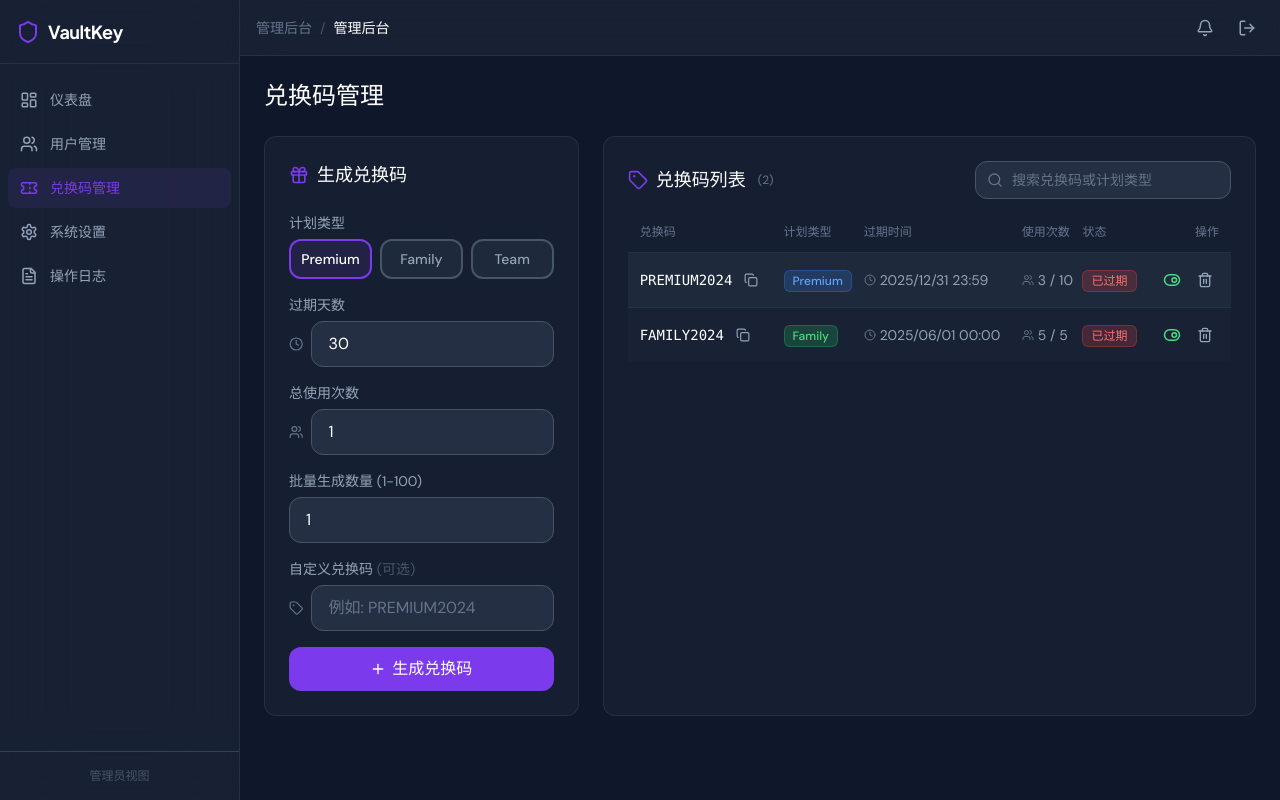
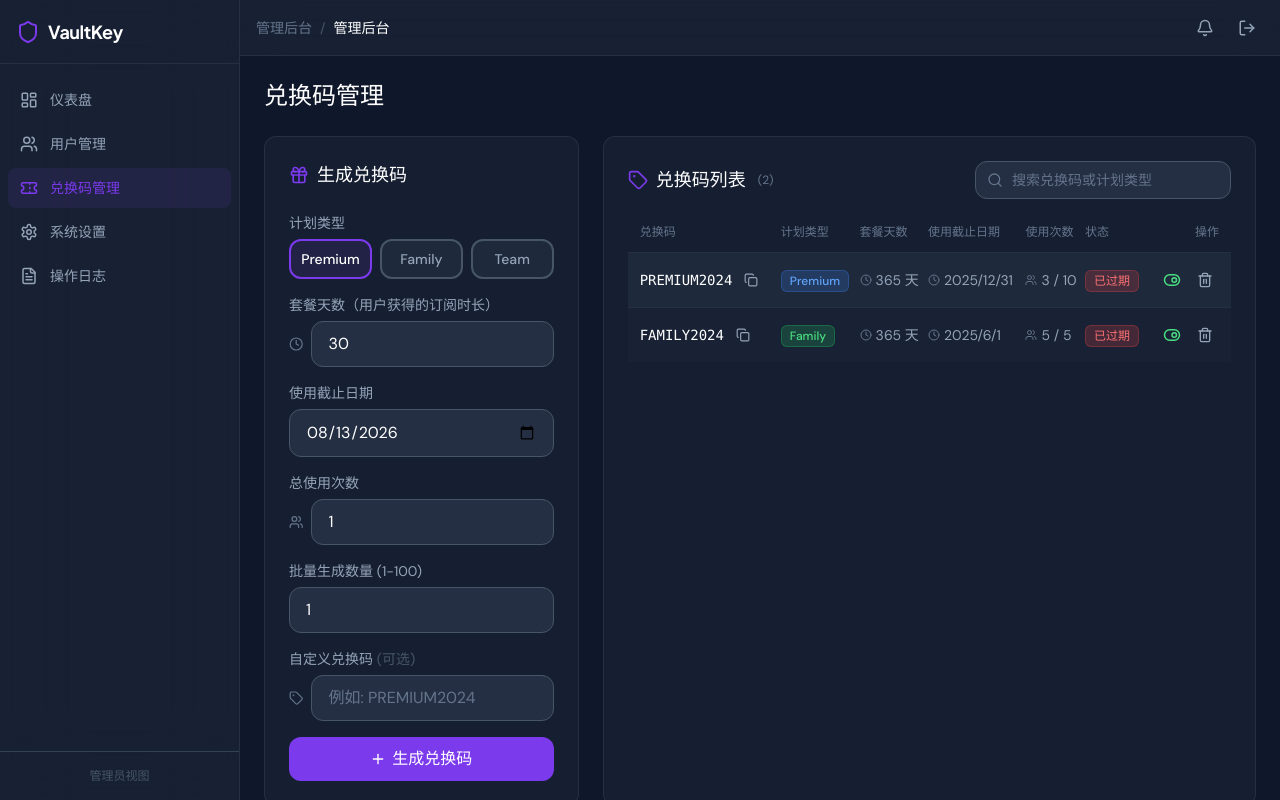
Before and after one commit to mozixun/password, a React (Vite) app: page /admin/redeem-codes in a window 1280 px wide. Built offline with nearby package versions, Linux system fonts and the light colour scheme; sample sign-in values are in the browser's storage.

Commit message:
feat: 检查项目
Co-authored-by: traeagent <traeagent@users.noreply.github.com>

```diff
--- a/src/pages/AdminRedeemCodes.tsx
+++ b/src/pages/AdminRedeemCodes.tsx
@@ -63,10 +63,14 @@ export default function AdminRedeemCodes() {
   const redeemCodes = admin.settings.redeemCodes;
 
   const [planType, setPlanType] = useState<SubscriptionPlan>('premium');
-  const [expiresDays, setExpiresDays] = useState(30);
+  const [subscriptionDays, setSubscriptionDays] = useState(30);
   const [totalUses, setTotalUses] = useState(1);
   const [batchCount, setBatchCount] = useState(1);
   const [customCode, setCustomCode] = useState('');
+  // 使用截止日期，默认30天后
+  const defaultExpiresDate = new Date();
+  defaultExpiresDate.setDate(defaultExpiresDate.getDate() + 30);
+  const [expiresDate, setExpiresDate] = useState(defaultExpiresDate.toISOString().split('T')[0]);
 
   const [searchQuery, setSearchQuery] = useState('');
   const [message, setMessage] = useState<{ type: 'success' | 'error'; text: string } | null>(null);
@@ -81,8 +85,8 @@ export default function AdminRedeemCodes() {
   }, [redeemCodes, searchQuery]);
 
   const handleGenerate = () => {
-    if (expiresDays < 1 || totalUses < 1) {
-      setMessage({ type: 'error', text: '过期天数和使用次数至少为 1' });
+    if (subscriptionDays < 1 || totalUses < 1) {
+      setMessage({ type: 'error', text: '套餐天数和使用次数至少为 1' });
       setTimeout(() => setMessage(null), 2000);
       return;
     }
@@ -91,10 +95,21 @@ export default function AdminRedeemCodes() {
       setTimeout(() => setMessage(null), 2000);
       return;
     }
+    if (!expiresDate) {
+      setMessage({ type: 'error', text: '请选择使用截止日期' });
+      setTimeout(() => setMessage(null), 2000);
+      return;
+    }
 
     const count = Math.min(Math.max(batchCount, 1), 100);
     for (let i = 0; i < count; i++) {
-      admin.generateRedeemCode(planType, expiresDays, totalUses, i === 0 ? customCode || undefined : undefined);
+      admin.generateRedeemCode(
+        planType,
+        expiresDate,
+        totalUses,
+        subscriptionDays,
+        i === 0 ? customCode || undefined : undefined
+      );
     }
 
     setMessage({ type: 'success', text: `成功生成 ${count} 个兑换码` });
@@ -172,17 +187,27 @@ export default function AdminRedeemCodes() {
               </div>
 
               <div>
-                <label className="block text-sm text-slate-400 mb-1.5">过期天数</label>
+                <label className="block text-sm text-slate-400 mb-1.5">套餐天数（用户获得的订阅时长）</label>
                 <div className="flex items-center gap-2">
                   <Clock size={16} className="text-slate-500" />
                   <input
                     type="number"
                     min={1}
-                    value={expiresDays}
-                    onChange={(e) => setExpiresDays(Number(e.target.value))}
+                    value={subscriptionDays}
+                    onChange={(e) => setSubscriptionDays(Number(e.target.value))}
                     className="w-full bg-slate-700/50 border border-slate-600 rounded-xl px-4 py-2.5 text-white placeholder-slate-500 focus:outline-none focus:border-vault-accent transition-colors"
                   />
                 </div>
+              </div>
+
+              <div>
+                <label className="block text-sm text-slate-400 mb-1.5">使用截止日期</label>
+                <input
+                  type="date"
+                  value={expiresDate}
+                  onChange={(e) => setExpiresDate(e.target.value)}
+                  className="w-full bg-slate-700/50 border border-slate-600 rounded-xl px-4 py-2.5 text-white placeholder-slate-500 focus:outline-none focus:border-vault-accent transition-colors"
+                />
               </div>
 
               <div>
@@ -267,7 +292,8 @@ export default function AdminRedeemCodes() {
                   <tr className="text-left text-xs text-slate-500 border-b border-slate-700/50">
                     <th className="pb-3 pl-3 font-medium">兑换码</th>
                     <th className="pb-3 font-medium">计划类型</th>
-                    <th className="pb-3 font-medium">过期时间</th>
+                    <th className="pb-3 font-medium">套餐天数</th>
+                    <th className="pb-3 font-medium">使用截止日期</th>
                     <th className="pb-3 font-medium">使用次数</th>
                     <th className="pb-3 font-medium">状态</th>
                     <th className="pb-3 pr-3 font-medium text-right">操作</th>
@@ -276,7 +302,7 @@ export default function AdminRedeemCodes() {
                 <tbody>
                   {filteredCodes.length === 0 ? (
                     <tr>
-                      <td colSpan={6} className="py-8 text-center text-sm text-slate-500">
+                      <td colSpan={7} className="py-8 text-center text-sm text-slate-500">
                         暂无兑换码
                       </td>
                     </tr>
@@ -316,7 +342,13 @@ export default function AdminRedeemCodes() {
                           <td className="py-3 text-sm text-slate-400">
                             <div className="flex items-center gap-1">
                               <Clock size={12} className="text-slate-500" />
-                              {formatDate(rc.expiresAt)}
+                              {rc.subscriptionDays} 天
+                            </div>
+                          </td>
+                          <td className="py-3 text-sm text-slate-400">
+                            <div className="flex items-center gap-1">
+                              <Clock size={12} className="text-slate-500" />
+                              {new Date(rc.expiresAt).toLocaleDateString('zh-CN')}
                             </div>
                           </td>
                           <td className="py-3 text-sm text-slate-400">
--- a/src/store/index.ts
+++ b/src/store/index.ts
@@ -197,7 +197,7 @@ interface AdminState {
   addBlockedDomain: (domain: string) => void;
   removeBlockedDomain: (domain: string) => void;
   setMatchMode: (mode: 'exact' | 'fuzzy') => void;
-  generateRedeemCode: (planType: string, expiresDays: number, totalUses: number, customCode?: string) => RedeemCode;
+  generateRedeemCode: (planType: string, expiresAtDate: string, totalUses: number, subscriptionDays: number, customCode?: string) => RedeemCode;
   toggleRedeemCode: (id: string) => void;
   deleteRedeemCode: (id: string) => void;
   updateNotificationConfig: (config: Partial<NotificationSettings>) => void;
@@ -908,6 +908,7 @@ const mockAdminSettings: AdminSettings = {
       expiresAt: '2025-12-31T23:59:59Z',
       enabled: true,
       createdAt: '2024-01-01T00:00:00Z',
+      subscriptionDays: 365,
     },
     {
       id: 'redeem-2',
@@ -918,6 +919,7 @@ const mockAdminSettings: AdminSettings = {
       expiresAt: '2025-06-01T00:00:00Z',
       enabled: true,
       createdAt: '2024-01-01T00:00:00Z',
+      subscriptionDays: 365,
     },
   ],
 };
@@ -2529,9 +2531,10 @@ const useStore = create<StoreState>()((set, get) => ({
       }));
     },
 
-    generateRedeemCode: (planType, expiresDays, totalUses, customCode) => {
+    generateRedeemCode: (planType, expiresAtDate, totalUses, subscriptionDays, customCode) => {
       const now = new Date();
-      const expiresAt = new Date(now.getTime() + expiresDays * 24 * 60 * 60 * 1000).toISOString();
+      // expiresAtDate 是 YYYY-MM-DD 格式，设置为当天 23:59:59
+      const expiresAt = `${expiresAtDate}T23:59:59Z`;
       const code = customCode || Array.from({ length: 12 }, () => {
         const chars = 'ABCDEFGHIJKLMNOPQRSTUVWXYZ0123456789';
         const arr = new Uint32Array(1);
@@ -2539,7 +2542,7 @@ const useStore = create<StoreState>()((set, get) => ({
         return chars[arr[0] % chars.length];
       }).join('');
       const newCode: RedeemCode = {
-        id: `redeem-${Date.now()}`,
+        id: `redeem-${Date.now()}-${Math.random().toString(36).slice(2, 6)}`,
         code,
         planType: planType as Subscription['plan'],
         totalUses,
@@ -2547,6 +2550,7 @@ const useStore = create<StoreState>()((set, get) => ({
         expiresAt,
         enabled: true,
         createdAt: now.toISOString(),
+        subscriptionDays,
       };
       set((state) => ({
         admin: {
@@ -2705,8 +2709,9 @@ const useStore = create<StoreState>()((set, get) => ({
         rc.id === redeemCode.id ? { ...rc, usedCount: rc.usedCount + 1 } : rc
       );
 
-      // 更新用户订阅
-      const expiresAt = new Date(now.getTime() + 365 * 24 * 60 * 60 * 1000).toISOString();
+      // 更新用户订阅，使用兑换码的 subscriptionDays
+      const subscriptionMs = (redeemCode.subscriptionDays || 30) * 24 * 60 * 60 * 1000;
+      const expiresAt = new Date(now.getTime() + subscriptionMs).toISOString();
       const newSubscription: Subscription = {
         plan: redeemCode.planType,
         startAt: now.toISOString(),
@@ -2737,7 +2742,7 @@ const useStore = create<StoreState>()((set, get) => ({
         },
       }));
 
-      return { success: true, message: `兑换成功！已升级至 ${redeemCode.planType} 计划` };
+      return { success: true, message: `兑换成功！已升级至 ${redeemCode.planType} 计划，有效期 ${redeemCode.subscriptionDays} 天` };
     },
   },
 }));
--- a/src/types/index.ts
+++ b/src/types/index.ts
@@ -261,6 +261,7 @@ export interface RedeemCode {
   expiresAt: string;
   enabled: boolean;
   createdAt: string;
+  subscriptionDays: number;
 }
 
 export interface Notification {
```
Also changed, not shown: .trae/specs/fix-redeem-code/checklist.md (added), .trae/specs/fix-redeem-code/spec.md (added), .trae/specs/fix-redeem-code/tasks.md (added).
